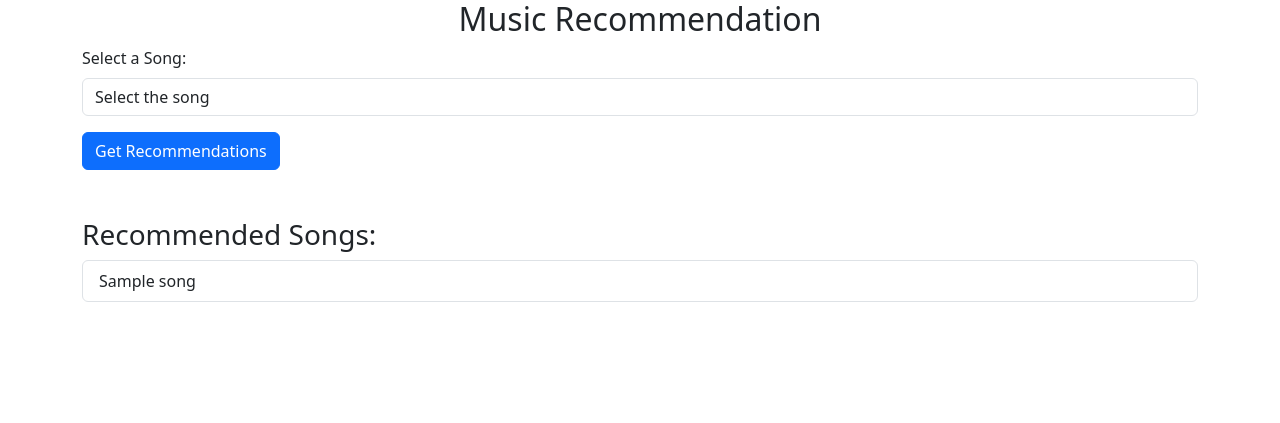
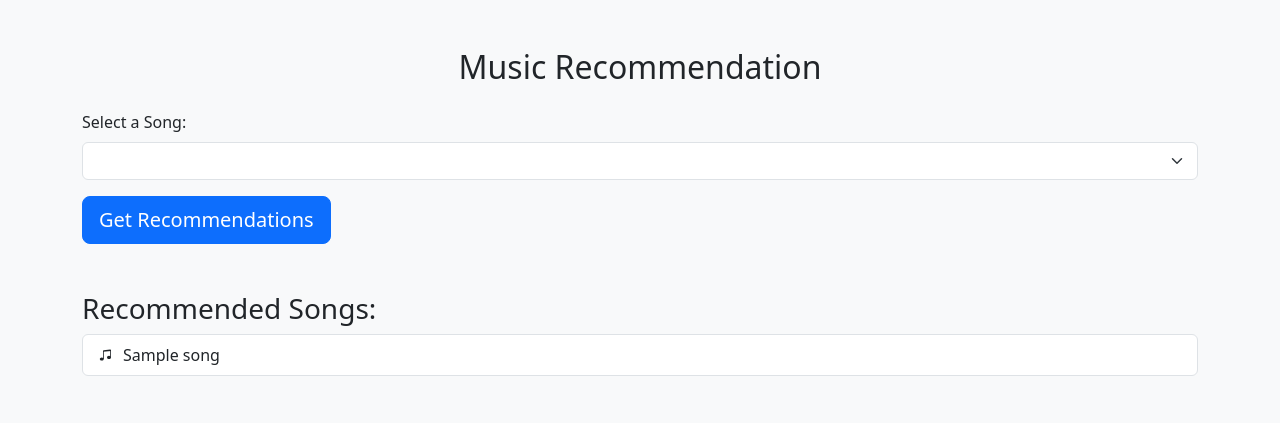
Before and after one commit to MangeshGawas/All_About_Python_AI_ML, a Flask app: template python108/pythonDay_51(music_recommendation)/templates/index.html in a window 1280 px wide. Shown: the top 423 px of the page. Run offline with Flask 3, Linux system fonts and the light colour scheme; the template is opened without the code that fills it: most values are stand-ins (such as "Sample title", 1, 10 or a date in 2020); parts of the project's set-up code (start-up, migrations or seed data) failed here and were passed over.

Commit message:
completed
commit

```diff
--- a/python108/pythonDay_51(music_recommendation)/templates/index.html
+++ b/python108/pythonDay_51(music_recommendation)/templates/index.html
@@ -6,26 +6,33 @@
     <title>Music Recommendation</title>
     <link href="https://cdn.jsdelivr.net/npm/bootstrap@5.3.3/dist/css/bootstrap.min.css" rel="stylesheet" integrity="sha384-QWTKZyjpPEjISv5WaRU9OFeRpok6YctnYmDr5pNlyT2bRjXh0JMhjY6hW+ALEwIH" crossorigin="anonymous">
 </head>
-<body>
-    <div class="container">
-        <h2 class="text-center">Music Recommendation</h2>
+<body class="bg-light">
+    <div class="container py-5">
+        <h2 class="text-center mb-4">Music Recommendation</h2>
         <form method="post" action="/recommend" id="recommendForm">
             <div class="mb-3">
                 <label for="songInput" class="form-label">Select a Song:</label>
-                <select name="song" class="form-control" id="songSelect">
-                    <option value="">Select the song</option>
+                <select name="song" class="form-select" aria-label="Select a song">
+                    <option  id="songSelect"></option>
                     {% for i in name %}
                         <option value="{{ i }}">{{ i }}</option>
                     {% endfor %}
                 </select>
             </div>
-            <button type="submit" class="btn btn-primary">Get Recommendations</button>
+            <button type="submit" class="btn btn-primary btn-lg btn-block">Get Recommendations</button>
         </form>
         {% if songs %}
             <h3 class="mt-5">Recommended Songs:</h3>
             <ul class="list-group">
                 {% for song in songs %}
-                    <li onClick="selectSong('{{ song }}')" class="list-group-item">{{ song }}</li>
+                    <li onClick="selectSong('{{ song }}')" class="list-group-item list-group-item-action d-flex align-items-center">
+                        <svg xmlns="http://www.w3.org/2000/svg" width="16" height="16" fill="currentColor" class="bi bi-music-note me-2" viewBox="0 0 20 16">
+                            <path d="M6 13c0 1.105-1.12 2-2.5 2S1 14.105 1 13s1.12-2 2.5-2 2.5.896 2.5 2m9-2c0 1.105-1.12 2-2.5 2s-2.5-.895-2.5-2 1.12-2 2.5-2 2.5.895 2.5 2"/>
+                            <path fill-rule="evenodd" d="M14 11V2h1v9zM6 3v10H5V3z"/>
+                            <path d="M5 2.905a1 1 0 0 1 .9-.995l8-.8a1 1 0 0 1 1.1.995V3L5 4z"/>
+                        </svg>
+                        {{ song }}
+                    </li>
                 {% endfor %}
             </ul>
         {% endif %}
@@ -35,6 +42,7 @@
         // Function to select a song and submit the form
         function selectSong(song) {
             document.getElementById("songSelect").value = song;
+            document.getElementById("songSelect").innerText = song;
             document.getElementById("recommendForm").submit();
         }
     </script>
```
Also changed, not shown: 1 other file.
